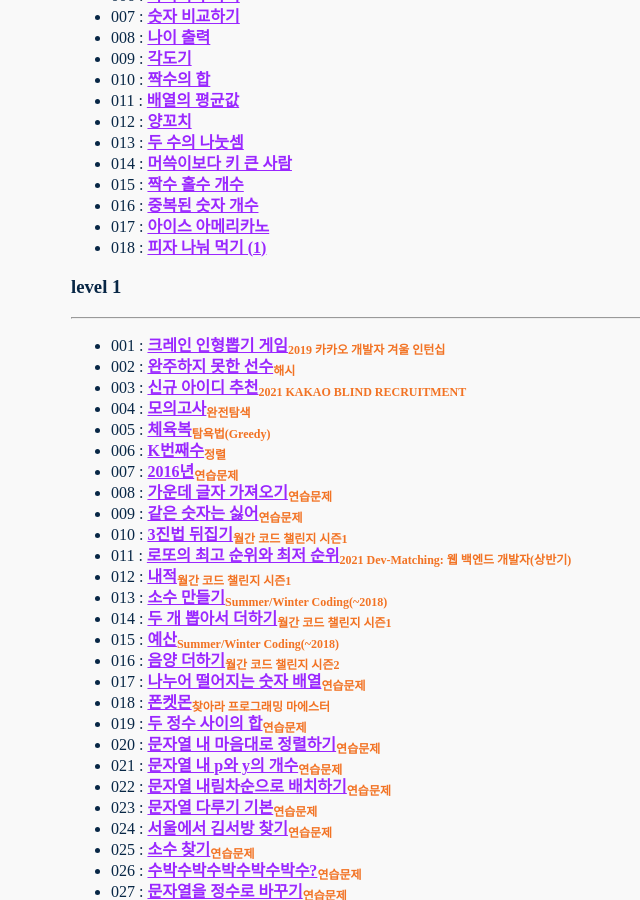
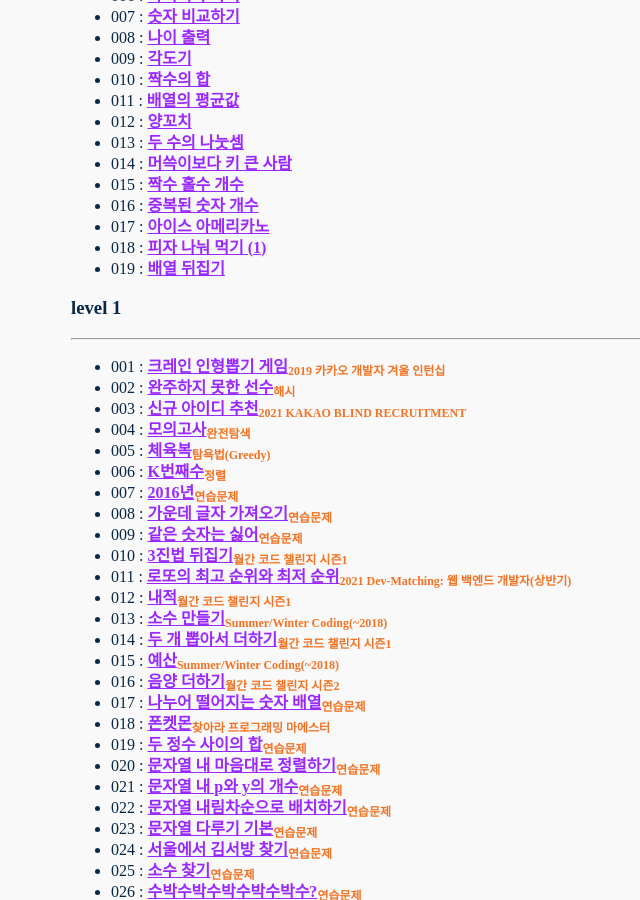
Before and after one commit to nimkoes/portfolio, a Jekyll site: the page built from _posts/2021-04-30-Programmers-Algorithm-Problem.md, in a window 1280 px wide and 900 px high, scrolled down 3612 px. Shown: the whole window, without its empty margins (169-809 px from the left). Built offline with Jekyll 4.4.1, drawn with Linux system fonts in a browser that asks for light colours.

Commit message:
문제 풀이 추가

```diff
--- a/_posts/2021-04-30-Programmers-Algorithm-Problem.md
+++ b/_posts/2021-04-30-Programmers-Algorithm-Problem.md
@@ -81,6 +81,7 @@ author: "nimkoes"
 - 016 : [**<u>중복된 숫자 개수</u>**][link_level_0_016]
 - 017 : [**<u>아이스 아메리카노</u>**][link_level_0_017]
 - 018 : [**<u>피자 나눠 먹기 (1)</u>**][link_level_0_018]
+- 019 : [**<u>배열 뒤집기</u>**][link_level_0_019]
 
 
 ### level 1
@@ -241,6 +242,7 @@ author: "nimkoes"
 [link_level_0_016]:https://github.com/nimkoes/programmers_code/blob/master/src/com/tistory/xxxelppa/level0/Solution_016.java
 [link_level_0_017]:https://github.com/nimkoes/programmers_code/blob/master/src/com/tistory/xxxelppa/level0/Solution_017.java
 [link_level_0_018]:https://github.com/nimkoes/programmers_code/blob/master/src/com/tistory/xxxelppa/level0/Solution_018.java
+[link_level_0_019]:https://github.com/nimkoes/programmers_code/blob/master/src/com/tistory/xxxelppa/level0/Solution_019.java
 
 [link_level_1_001]:https://xxxelppa.tistory.com/137
 [link_level_1_002]:https://xxxelppa.tistory.com/139
```
